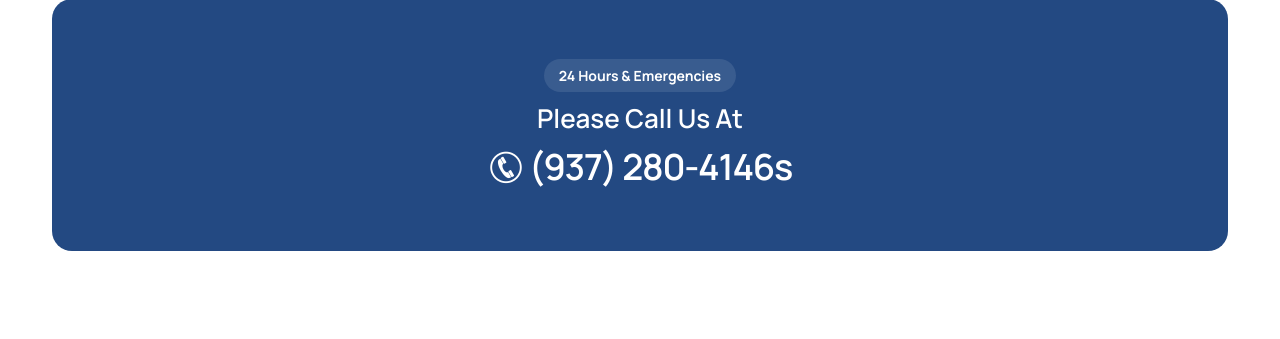
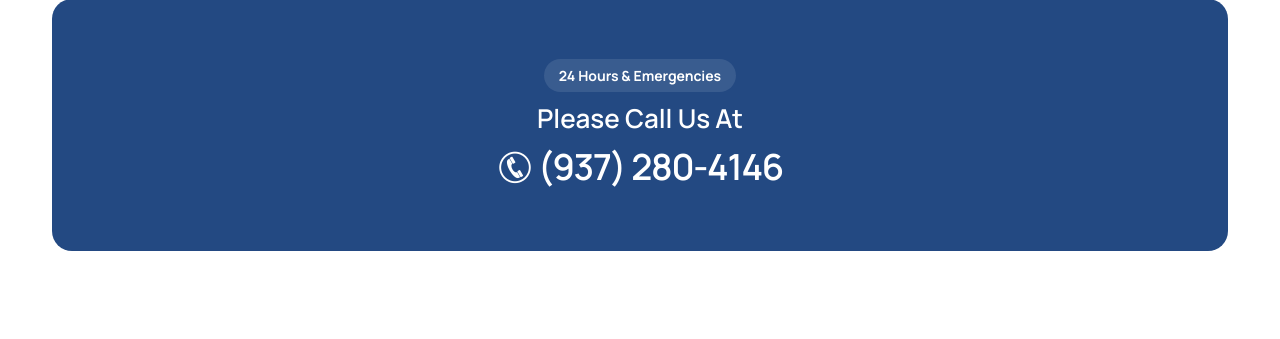
Before and after one commit to AbubakarCinnova/andrew24, a PHP site: page / in a window 1280 px wide. Shown: the part 3493-3832 px from the top of the page. Run offline with PHP 8.4, Linux system fonts and the light colour scheme; some libraries are stand-ins or nearby versions.

Commit message:
Update index.php

```diff
--- a/index.php
+++ b/index.php
@@ -820,7 +820,7 @@
                                             <div class="subtitle s2 mb-2">24 Hours &amp; Emergencies</div>
                                             <h3 class="mb10 wow fadeInUp">Please Call Us At </h3>
                                             <h2 class="phone mb0 wow fadeInUp" data-wow-delay=".2s"><i
-                                                    class="icofont-phone-circle"></i> (937) 280-4146s</h2>
+                                                    class="icofont-phone-circle"></i> (937) 280-4146</h2>
                                             <div class="spacer-double"></div>
                                         </div>
                                     </div>
```
